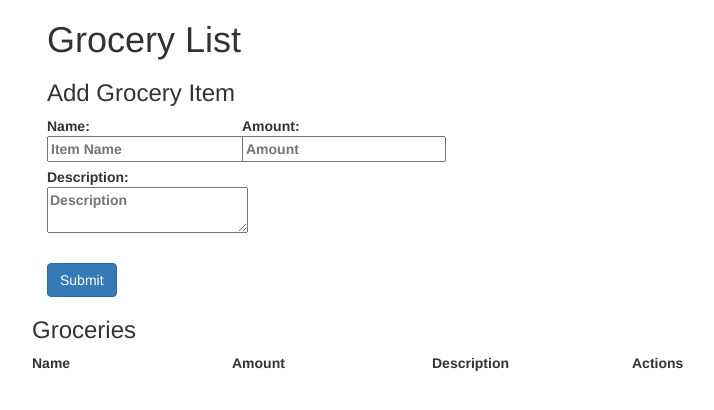
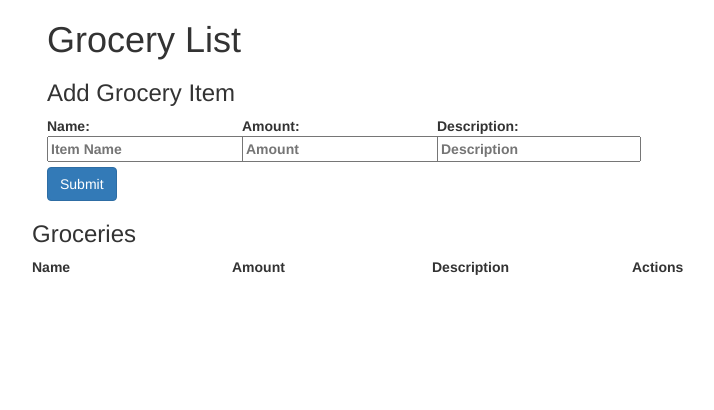
Before and after one commit to monroepe/grocery-list, a website: page app/index.html at #/groceryList in a window 1280 px wide. Shown: the whole page, without its empty margins (23-737 px from the left). Drawn offline with nearby package versions, Linux system fonts and the light colour scheme.

Commit message:
minor cosmetic changes

```diff
--- a/app/groceryList/groceryList.html
+++ b/app/groceryList/groceryList.html
@@ -17,15 +17,12 @@
               <input type="text" ng-model="amount" placeholder="Amount" />
             </label>
           </div>
-        </div>
-        <div class="row">
-            <div class="col-md-2">
+          <div class="col-md-2">
               <label>Description:
-                <textarea ng-model="description" placeholder="Description"></textarea>
+                <input type="text" ng-model="description" placeholder="Description" />
               </label>
             </div>
-         </div>
-        <br>
+        </div>
         <div class="row">
           <div class="col-md-12">
             <input type="submit" value="Submit" class="btn btn-primary" />
```
